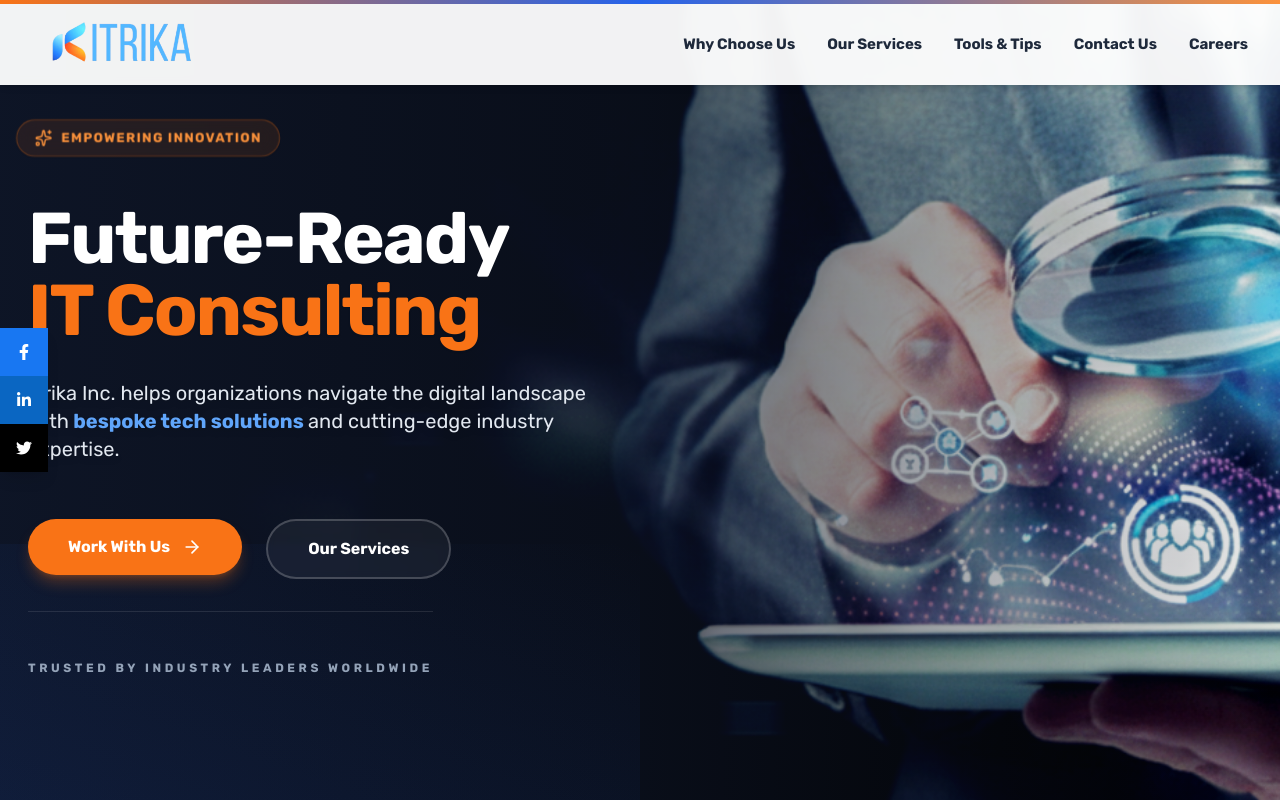
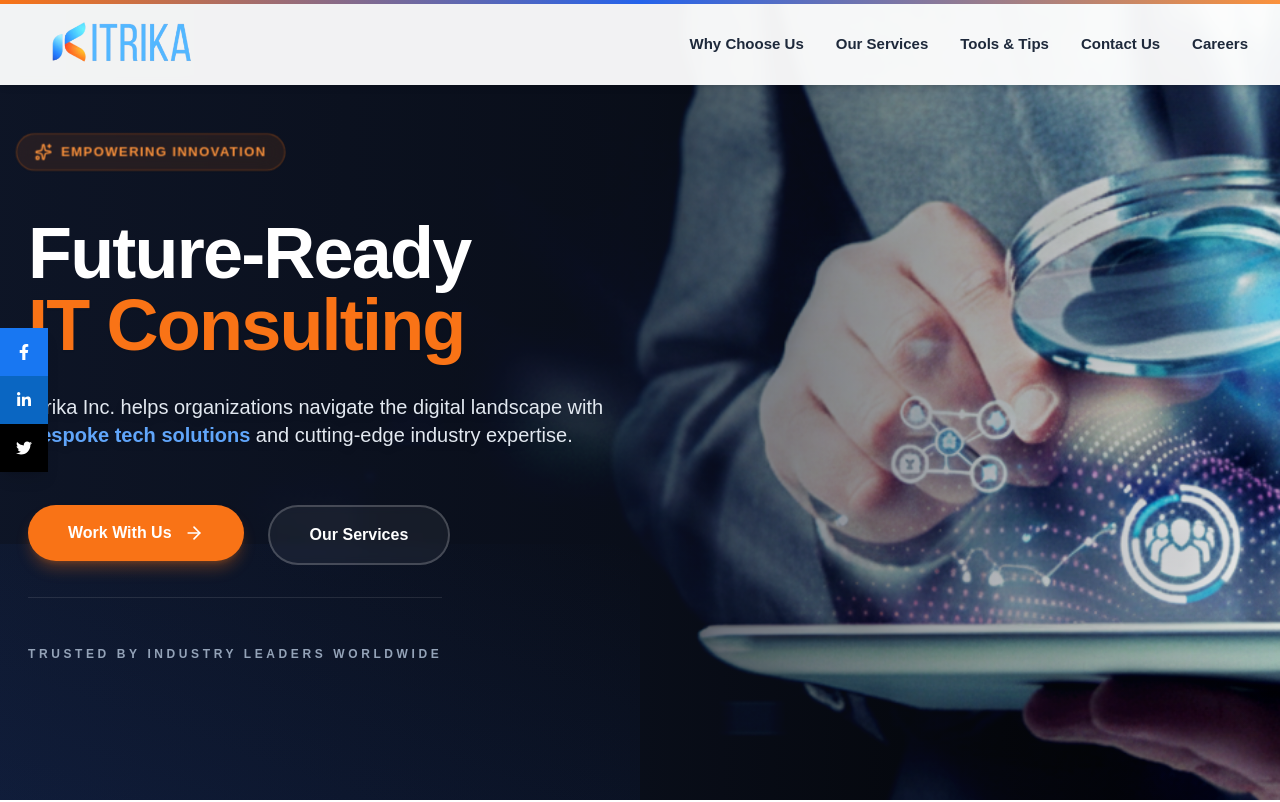
Before and after one commit to Suneelgokada/Itrika_frontend, a React (Vite) app: page / in a window 1280 px wide. Shown: the top 802 px of the page. Built offline with nearby package versions, Linux system fonts and the light colour scheme.

Commit message:
font style

```diff
--- a/tailwind.config.js
+++ b/tailwind.config.js
@@ -5,7 +5,7 @@ export default {
   ],
   theme: {
     extend: {},
-    fontFamily: { sans: ['Rubik', 'sans-serif'], },
+    fontFamily: { sans: ['Poppins', 'sans-serif'] },
   },
   plugins: [],
 };
```
